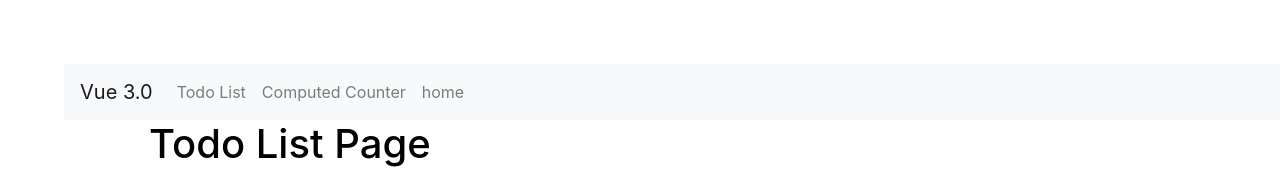
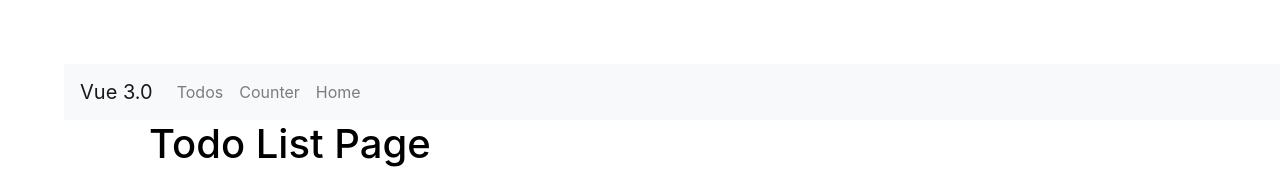
Before and after one commit to cheerdearhere/studyVue3, a Vue app: page /todos in a window 1280 px wide. Shown: the top 169 px of the page. Built offline with nearby package versions, Linux system fonts and the light colour scheme; data requests are answered from the project's data file.

Commit message:
chore: nav 명칭 변경

```diff
--- a/src/components/Navbar.vue
+++ b/src/components/Navbar.vue
@@ -1,15 +1,15 @@
 <template>
-  <nav class="navbar navbar-expand-lg navbar-light bg-light">
+  <nav class="navbar navbar-expand-sm navbar-light bg-light mt-0">
     <router-link class="navbar-brand" :to="{name: 'Home'}">Vue 3.0</router-link>
     <ul class="navbar-nav mr-auto">
       <li class="nav-item">
-        <router-link class="nav-link" to="/todos">Todo List</router-link>
+        <router-link class="nav-link" to="/todos">Todos</router-link>
       </li>
       <li class="nav-item">
-        <router-link class="nav-link" to="/count">Computed Counter</router-link>
+        <router-link class="nav-link" to="/count">Counter</router-link>
       </li>
       <li class="nav-item disabled">
-        <router-link class="nav-link" to="/">home</router-link>
+        <router-link class="nav-link" to="/">Home</router-link>
       </li>
     </ul>
   </nav>
```
